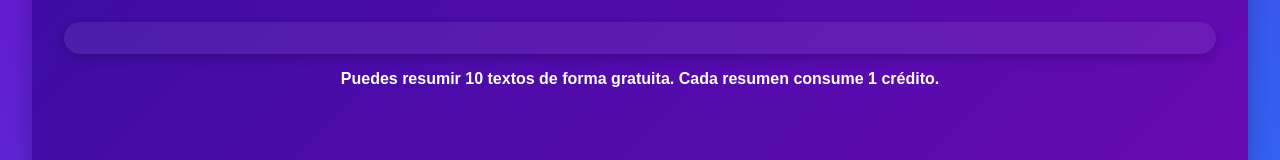
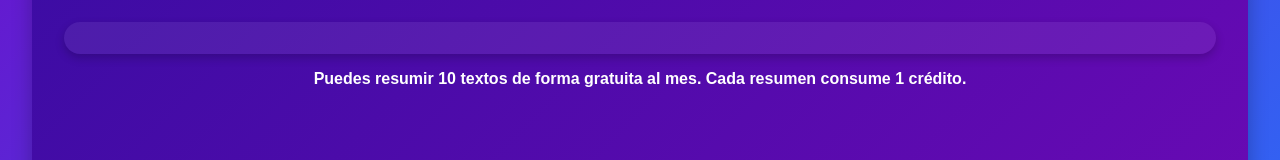
Before and after one commit to benatnajera/Quaer.ai, a plain HTML site: page public/index.html in a window 1280 px wide. Shown: the part 212-372 px from the top of the page. Drawn offline with nearby package versions, Linux system fonts and the light colour scheme.

Commit message:
Actualización con archivos corregidos

```diff
--- a/public/index.html
+++ b/public/index.html
@@ -36,7 +36,7 @@
       <div id="chat" class="chat-container"></div>
     </div>
     <p id="contadorChats" class="contador">
-      Puedes resumir 10 textos de forma gratuita. Cada resumen consume 1 crédito.
+      Puedes resumir 10 textos de forma gratuita al mes. Cada resumen consume 1 crédito.
     </p>
   </section>
 
```
